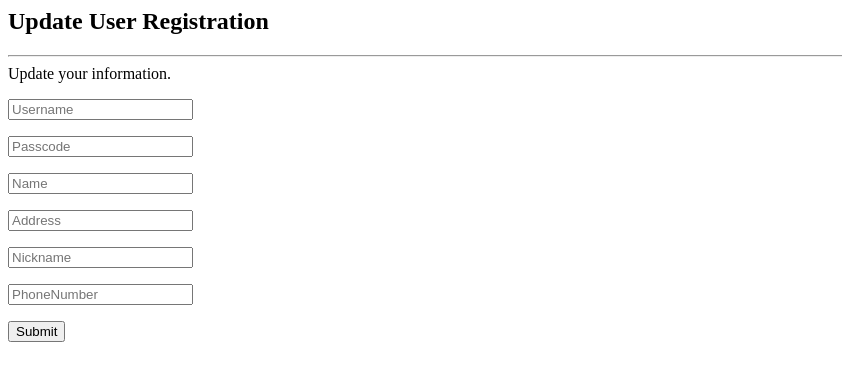
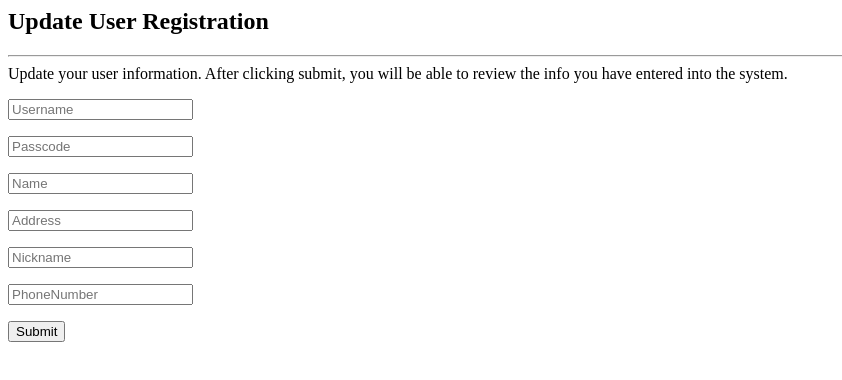
Before and after one commit to skhan117/User-Management, a website: page public/update-registration.html in a window 1280 px wide. Shown: the whole page, without its empty margins (0-842 px from the left). Drawn offline with Linux system fonts and the light colour scheme.

Commit message:
updated html pages

```diff
--- a/public/update-registration.html
+++ b/public/update-registration.html
@@ -3,7 +3,7 @@
         <h2>Update User Registration</h2>
         <hr/>
         <div>
-            Update your information.
+            Update your user information. After clicking submit, you will be able to review the info you have entered into the system.
         </div>
         <form action="/user_update" method = "POST">
             <p><input placeholder="Username" name = "updateUsername"></p>
```
Also changed, not shown: public/user-registration.html (+1 -1 lines).
